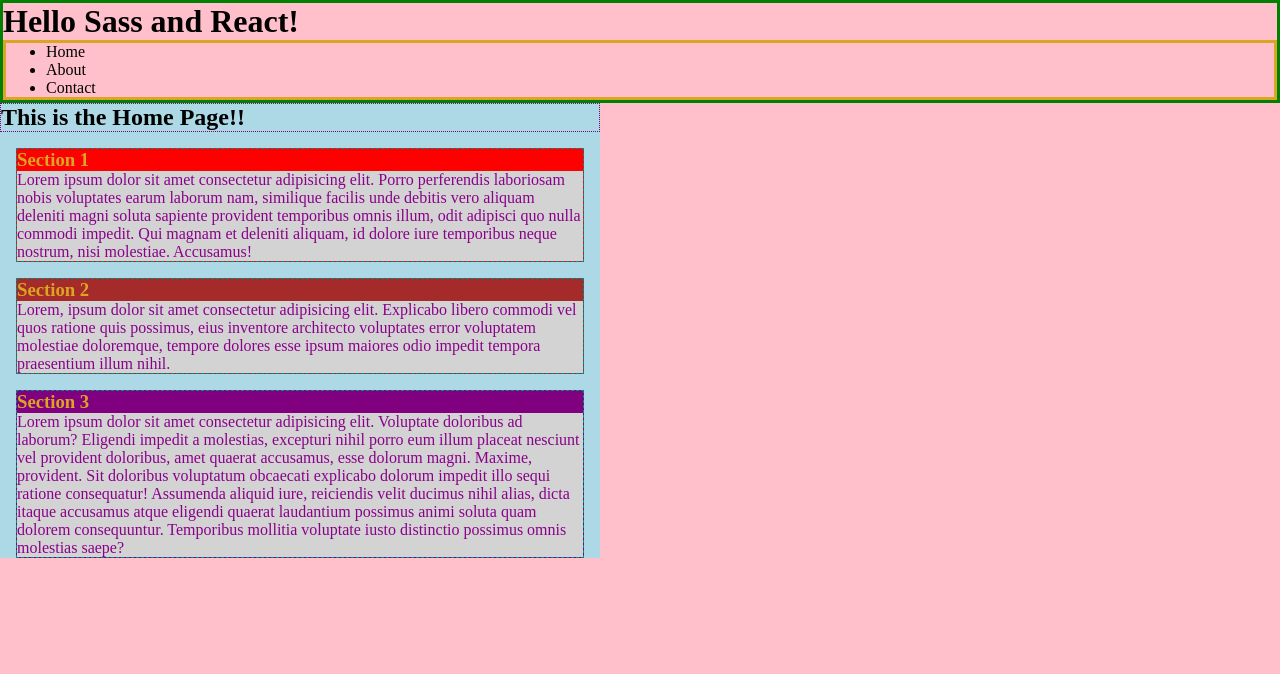
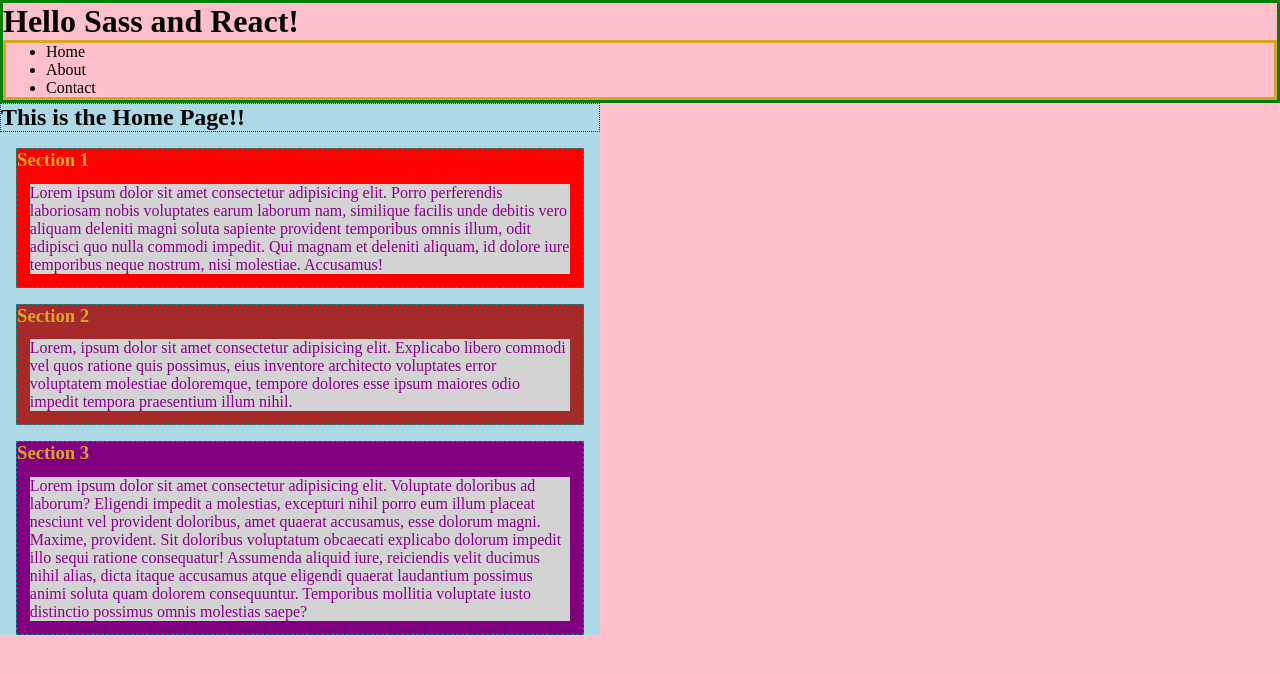
Before and after one commit to franco-ortega/demo-sass-02-react, a React (Create React App) app: page / in a window 1280 px wide. Shown: the top 674 px of the page. Built offline with nearby package versions, Linux system fonts and the light colour scheme.

Commit message:
implement colors

```diff
--- a/src/components/home/Home.module.scss
+++ b/src/components/home/Home.module.scss
@@ -23,18 +23,19 @@
   }
 
   section:nth-child(2) {
-    background: red;
+    background: colors.$section-one-bkgd;
   }
 
   section:nth-child(3) {
-    background: brown;
+    background: colors.$section-two-bkgd;
   }
 
   section:last-child {
-    background: purple;
+    background: colors.$section-three-bkgd;;
   }
 
   p {
     background: lightgray;
+    margin: 1vw;
   }
 }
```
